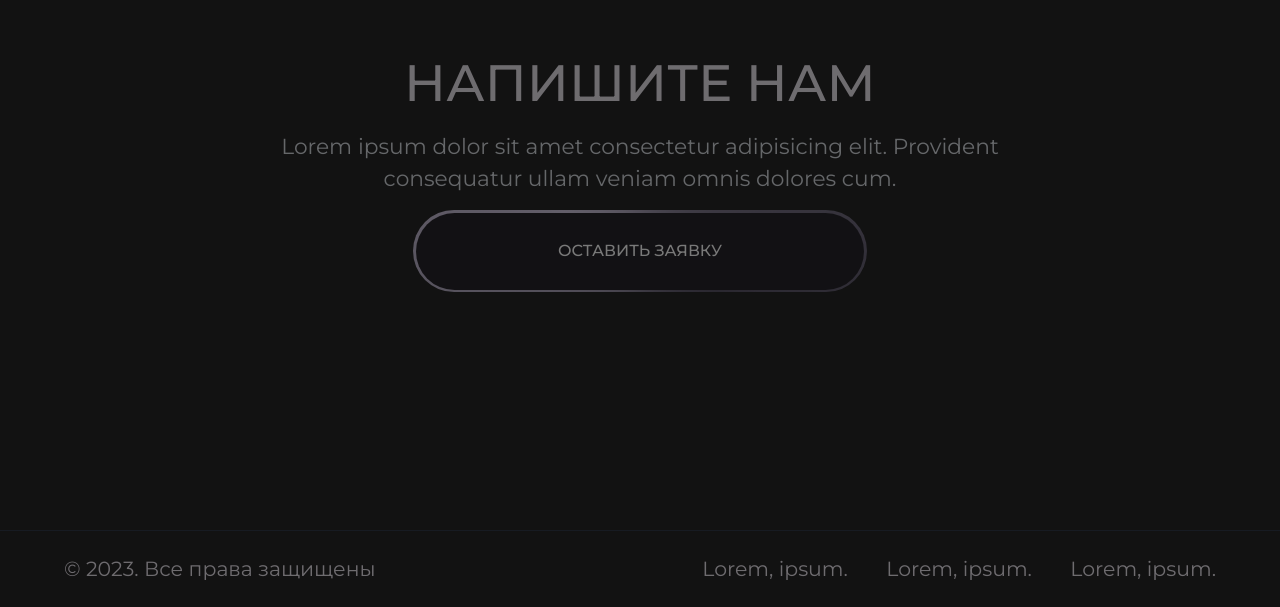
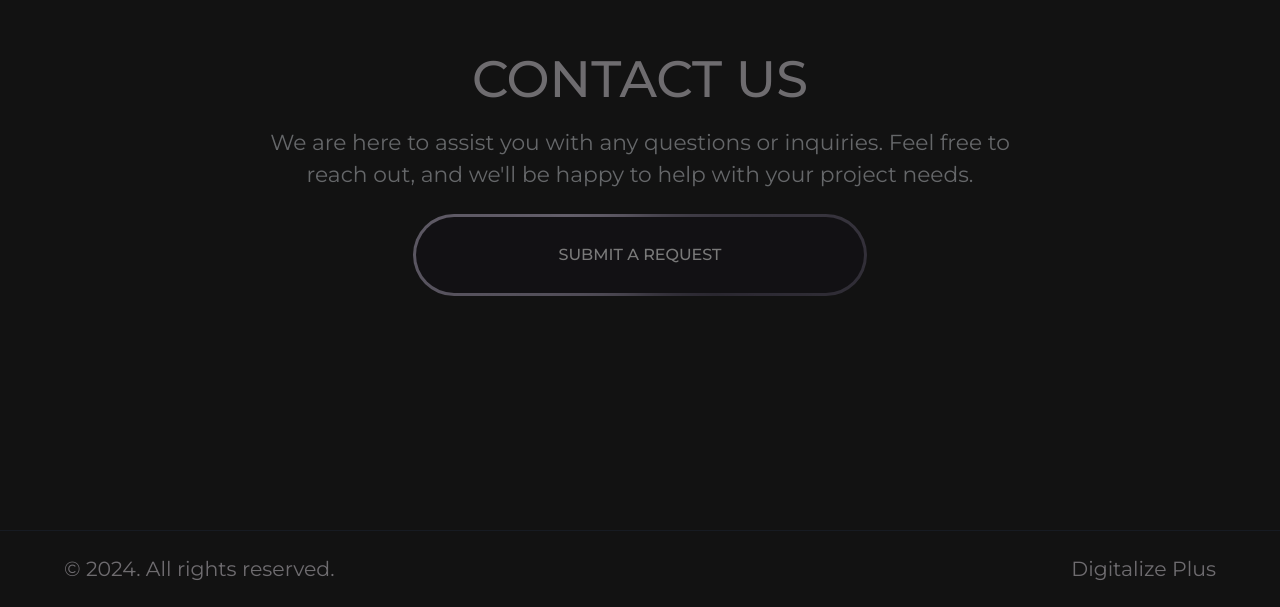
Before and after one commit to ryzncodes/agency-dplus, a Next.js app: page / in a window 1280 px wide. Shown: the part 3909-4516 px from the top of the page. Built offline with nearby package versions, Linux system fonts and the light colour scheme.

Commit message:
fix smooth scrolling to contact section

```diff
--- a/src/widgets/CallToAction/index.tsx
+++ b/src/widgets/CallToAction/index.tsx
@@ -1,5 +1,5 @@
+import { useRouter } from 'next/navigation';
 import { FC } from 'react';
-import { useRouter } from 'next/navigation';
 
 import Button from '@/components/ui/Button';
 import SectionOpacity from '@/components/ui/SectionOpacity';
@@ -14,30 +14,31 @@ const Index: FC<Props> = () => {
   };
 
   return (
+    <section id="contact">
       <SectionOpacity classes="flex flex-col justify-center h-screen">
 
         <div className=" mx-auto flex w-full max-w-[60vw] md:max-w-[90%] flex-1 flex-col items-center justify-center text-center">
-        <h3 className="text-[4vw] md:text-[8vw] font-medium">НАПИШИТЕ НАМ</h3>
-        <p className="mt-[0.6vw] text-[1.7vw] md:text-[3.2vw] font-normal text-gray-300 md:leading-[1.3]">
-          Lorem ipsum dolor sit amet consectetur adipisicing elit. Provident consequatur ullam veniam omnis dolores cum.
+          <h3 className="text-[4vw] md:text-[8vw] font-medium">CONTACT US</h3>
+          <p className="mt-[0.6vw] mb-[0.6vw] text-[1.7vw] md:text-[3.2vw] font-normal text-gray-300 md:leading-[1.3]">
+          We are here to assist you with any questions or inquiries. Feel free to reach out, and we&apos;ll be happy to help with your project needs.
+
           </p>
           <Button
             onClick={handleFormToggle}
-          title="ОСТАВИТЬ ЗАЯВКУ"
+            title="SUBMIT A REQUEST"
             classes="px-[1.8vw] py-[vw] w-[35vw] md:w-[45vw] min-h-[6vw] md:min-h-[8vw] text-[1.25vw] md:text-[2.25vw] bg-bg-1 hover:bg-bg-1/80"
             btnClasses="mt-[1.2vw]"
           />
         </div>
 
         <footer className="flex justify-between border-t border-t-gray-800 px-[5vw] py-[1.8vw] text-[1.6vw] md:text-[2vw] md:py-[2.4vw] md:px-[2vw] ">
-        <div>© 2023. Все права защищены</div>
+          <div>© 2024. All rights reserved.</div>
           <ul className="flex space-x-[3vw] ">
-          <li>Lorem, ipsum.</li>
-          <li>Lorem, ipsum.</li>
-          <li>Lorem, ipsum.</li>
+            <li>Digitalize Plus</li>
           </ul>
         </footer>
       </SectionOpacity>
+    </section>
   );
 };
 export default Index;
```
Lines whose indentation alone changed are shown as unchanged.
